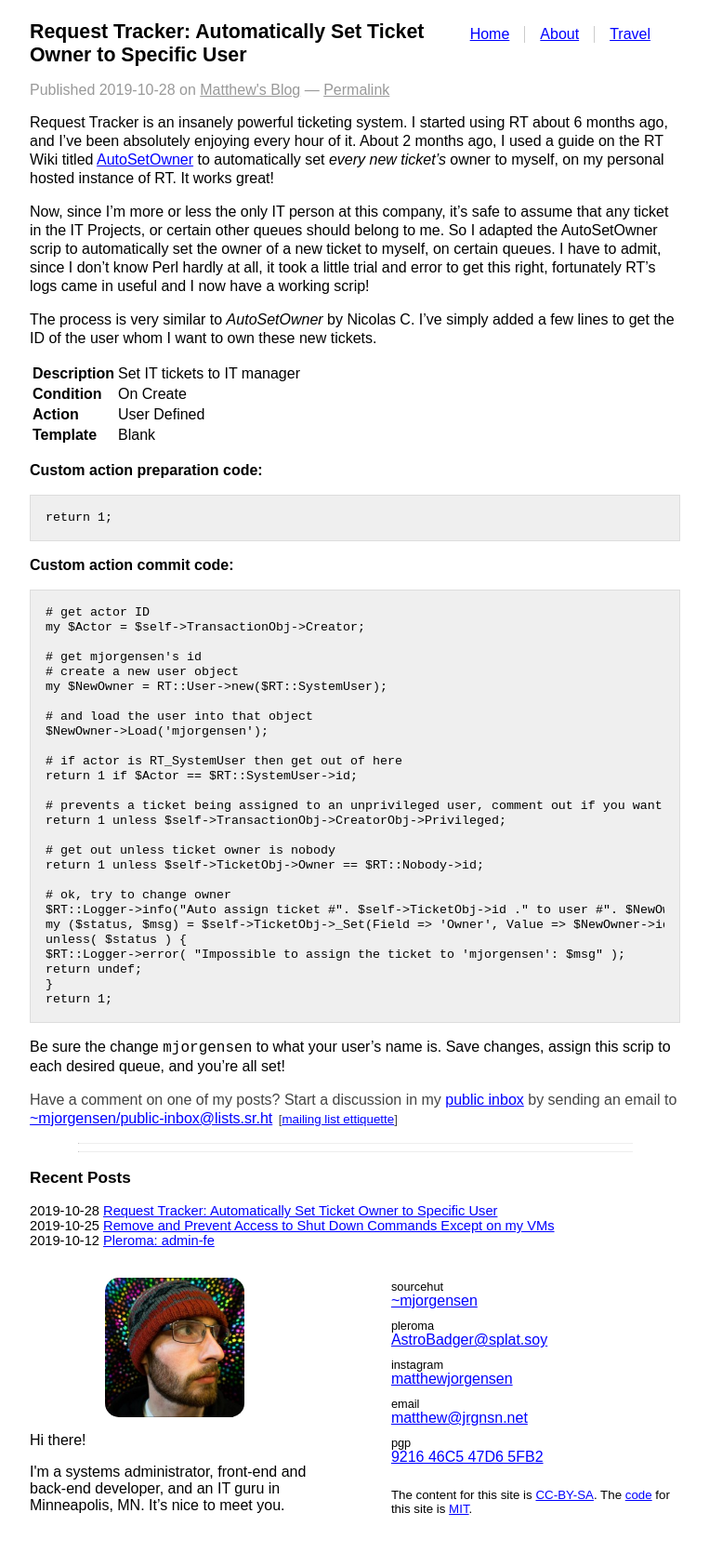
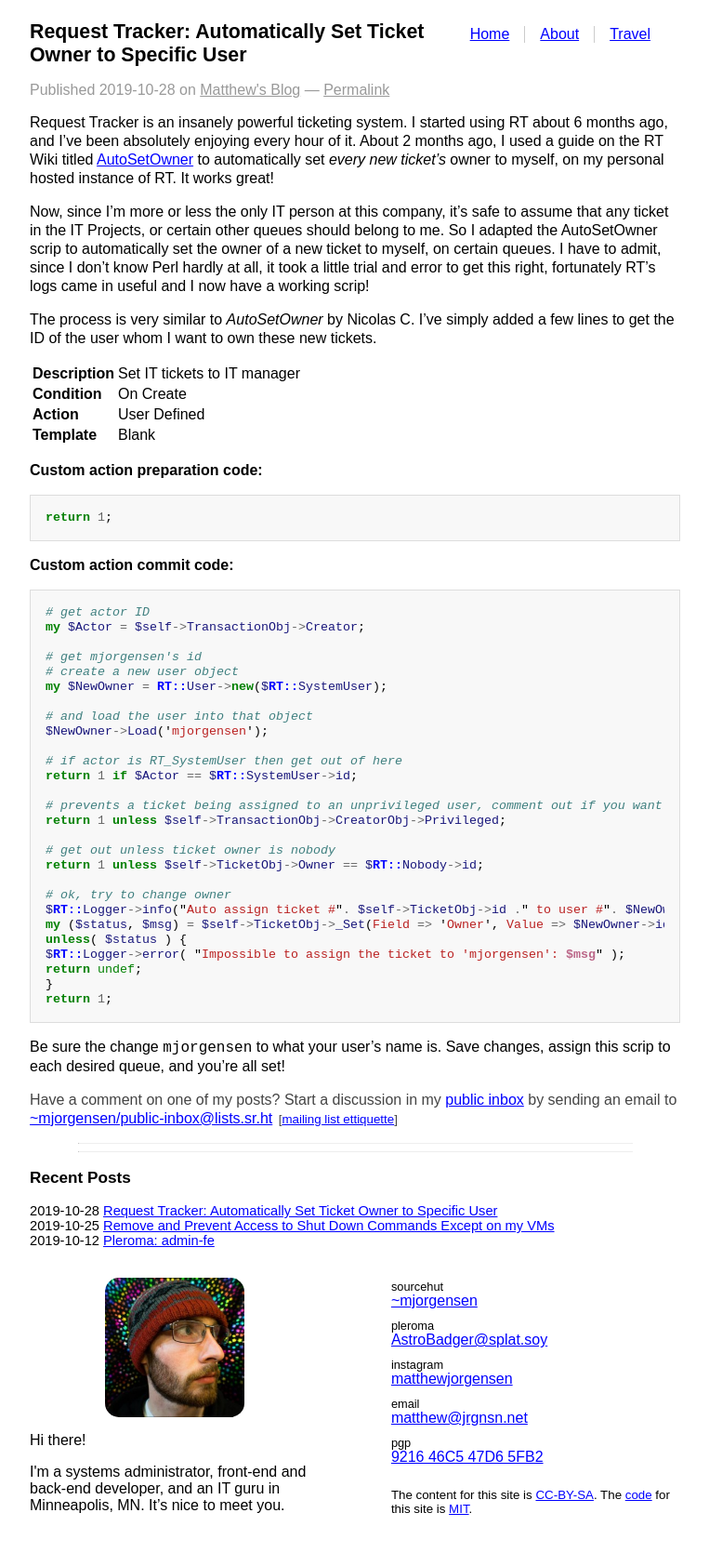
Before and after one commit to prplecake/jrgnsn.net, a Jekyll site: the page built from _posts/2019-10-28-Request-Tracker-Set-Ticket-Owner-to-Specific-User.md, in a window 1280 px wide. Shown: the whole page at 93% size, without its empty margins (258-1021 px from the left). Built offline with Jekyll 4.4.1, drawn with Linux system fonts in a browser that asks for light colours.

Commit message:
Added support for syntax highlighting

```diff
--- a/_config.yml
+++ b/_config.yml
@@ -5,6 +5,7 @@
 url: "" # the base hostname & protocol for your site, e.g. http://example.com
 # permalink: /:year/:month/:day/:title:output_ext
 markdown: kramdown
+highlighter: rouge
 # theme: minima
 plugins:
   - jekyll-paginate
--- /dev/null
+++ b/_sass/syntax.scss
@@ -0,0 +1,69 @@
+.highlight .hll { background-color: #ffffcc }
+.highlight  { background: #f8f8f8; }
+.highlight .c { color: #408080; font-style: italic } /* Comment */
+.highlight .err { border: 1px solid #FF0000 } /* Error */
+.highlight .k { color: #008000; font-weight: bold } /* Keyword */
+.highlight .o { color: #666666 } /* Operator */
+.highlight .ch { color: #408080; font-style: italic } /* Comment.Hashbang */
+.highlight .cm { color: #408080; font-style: italic } /* Comment.Multiline */
+.highlight .cp { color: #BC7A00 } /* Comment.Preproc */
+.highlight .cpf { color: #408080; font-style: italic } /* Comment.PreprocFile */
+.highlight .c1 { color: #408080; font-style: italic } /* Comment.Single */
+.highlight .cs { color: #408080; font-style: italic } /* Comment.Special */
+.highlight .gd { color: #A00000 } /* Generic.Deleted */
+.highlight .ge { font-style: italic } /* Generic.Emph */
+.highlight .gr { color: #FF0000 } /* Generic.Error */
+.highlight .gh { color: #000080; font-weight: bold } /* Generic.Heading */
+.highlight .gi { color: #00A000 } /* Generic.Inserted */
+.highlight .go { color: #888888 } /* Generic.Output */
+.highlight .gp { color: #000080; font-weight: bold } /* Generic.Prompt */
+.highlight .gs { font-weight: bold } /* Generic.Strong */
+.highlight .gu { color: #800080; font-weight: bold } /* Generic.Subheading */
+.highlight .gt { color: #0044DD } /* Generic.Traceback */
+.highlight .kc { color: #008000; font-weight: bold } /* Keyword.Constant */
+.highlight .kd { color: #008000; font-weight: bold } /* Keyword.Declaration */
+.highlight .kn { color: #008000; font-weight: bold } /* Keyword.Namespace */
+.highlight .kp { color: #008000 } /* Keyword.Pseudo */
+.highlight .kr { color: #008000; font-weight: bold } /* Keyword.Reserved */
+.highlight .kt { color: #B00040 } /* Keyword.Type */
+.highlight .m { color: #666666 } /* Literal.Number */
+.highlight .s { color: #BA2121 } /* Literal.String */
+.highlight .na { color: #7D9029 } /* Name.Attribute */
+.highlight .nb { color: #008000 } /* Name.Builtin */
+.highlight .nc { color: #0000FF; font-weight: bold } /* Name.Class */
+.highlight .no { color: #880000 } /* Name.Constant */
+.highlight .nd { color: #AA22FF } /* Name.Decorator */
+.highlight .ni { color: #999999; font-weight: bold } /* Name.Entity */
+.highlight .ne { color: #D2413A; font-weight: bold } /* Name.Exception */
+.highlight .nf { color: #0000FF } /* Name.Function */
+.highlight .nl { color: #A0A000 } /* Name.Label */
+.highlight .nn { color: #0000FF; font-weight: bold } /* Name.Namespace */
+.highlight .nt { color: #008000; font-weight: bold } /* Name.Tag */
+.highlight .nv { color: #19177C } /* Name.Variable */
+.highlight .ow { color: #AA22FF; font-weight: bold } /* Operator.Word */
+.highlight .w { color: #bbbbbb } /* Text.Whitespace */
+.highlight .mb { color: #666666 } /* Literal.Number.Bin */
+.highlight .mf { color: #666666 } /* Literal.Number.Float */
+.highlight .mh { color: #666666 } /* Literal.Number.Hex */
+.highlight .mi { color: #666666 } /* Literal.Number.Integer */
+.highlight .mo { color: #666666 } /* Literal.Number.Oct */
+.highlight .sa { color: #BA2121 } /* Literal.String.Affix */
+.highlight .sb { color: #BA2121 } /* Literal.String.Backtick */
+.highlight .sc { color: #BA2121 } /* Literal.String.Char */
+.highlight .dl { color: #BA2121 } /* Literal.String.Delimiter */
+.highlight .sd { color: #BA2121; font-style: italic } /* Literal.String.Doc */
+.highlight .s2 { color: #BA2121 } /* Literal.String.Double */
+.highlight .se { color: #BB6622; font-weight: bold } /* Literal.String.Escape */
+.highlight .sh { color: #BA2121 } /* Literal.String.Heredoc */
+.highlight .si { color: #BB6688; font-weight: bold } /* Literal.String.Interpol */
+.highlight .sx { color: #008000 } /* Literal.String.Other */
+.highlight .sr { color: #BB6688 } /* Literal.String.Regex */
+.highlight .s1 { color: #BA2121 } /* Literal.String.Single */
+.highlight .ss { color: #19177C } /* Literal.String.Symbol */
+.highlight .bp { color: #008000 } /* Name.Builtin.Pseudo */
+.highlight .fm { color: #0000FF } /* Name.Function.Magic */
+.highlight .vc { color: #19177C } /* Name.Variable.Class */
+.highlight .vg { color: #19177C } /* Name.Variable.Global */
+.highlight .vi { color: #19177C } /* Name.Variable.Instance */
+.highlight .vm { color: #19177C } /* Name.Variable.Magic */
+.highlight .il { color: #666666 } /* Literal.Number.Integer.Long */
--- a/css/style.css
+++ b/css/style.scss
@@ -1,3 +1,9 @@
+---
+---
+
+@import "syntax";
+
+
 html, body {
 	font-family: sans-serif;
 	font-size: 12pt;
```
